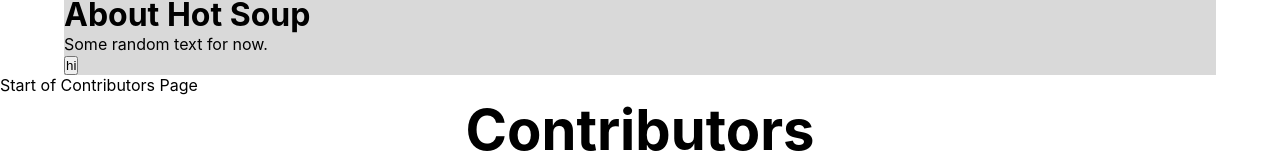
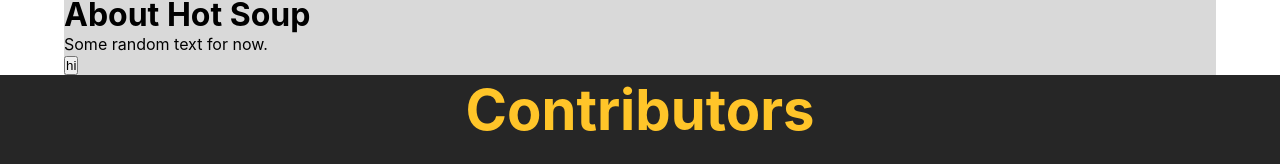
Before and after one commit to jasminepvo/WebApp-FrontEnd, a React (Create React App) app in the folder Hot-Soups-Web/: page / in a window 1280 px wide. Shown: the part 129-293 px from the top of the page. Built offline with nearby package versions, Linux system fonts and the light colour scheme.

Commit message:
Make changes to height of page to add contact us section

```diff
--- a/Hot-Soups-Web/src/Components/Contributors.js
+++ b/Hot-Soups-Web/src/Components/Contributors.js
@@ -7,8 +7,8 @@ import LinkedInIcon from "../Assests/Icons/linkedin-box-fill.svg";
 const Contributors = () => {
 	return (
 		<>
-			<header> Start of Contributors Page </header>
 			<div className="con-body">
+				<div className="contactus-section"></div>
 				<div className="contributors">
 					<h3>Contributors</h3>
 				</div>
--- a/Hot-Soups-Web/src/Styles/Contributors.css
+++ b/Hot-Soups-Web/src/Styles/Contributors.css
@@ -1,9 +1,23 @@
 .con-body {
-	background-color: white;
-	height: 100vh;
+	background-color: #262626;
+	color: #ffc529;
+	height: 150%;
+	width: 100%;
 	margin: 0 auto;
 	text-align: center;
 }
+
+/**************
+  CONTACT US
+**************/
+.contactus-section {
+	height: 50%;
+	width: 100%;
+}
+
+/**************
+  CONTRIBUTORS
+**************/
 .contributors {
 	height: 10%;
 	width: 100%;
```
